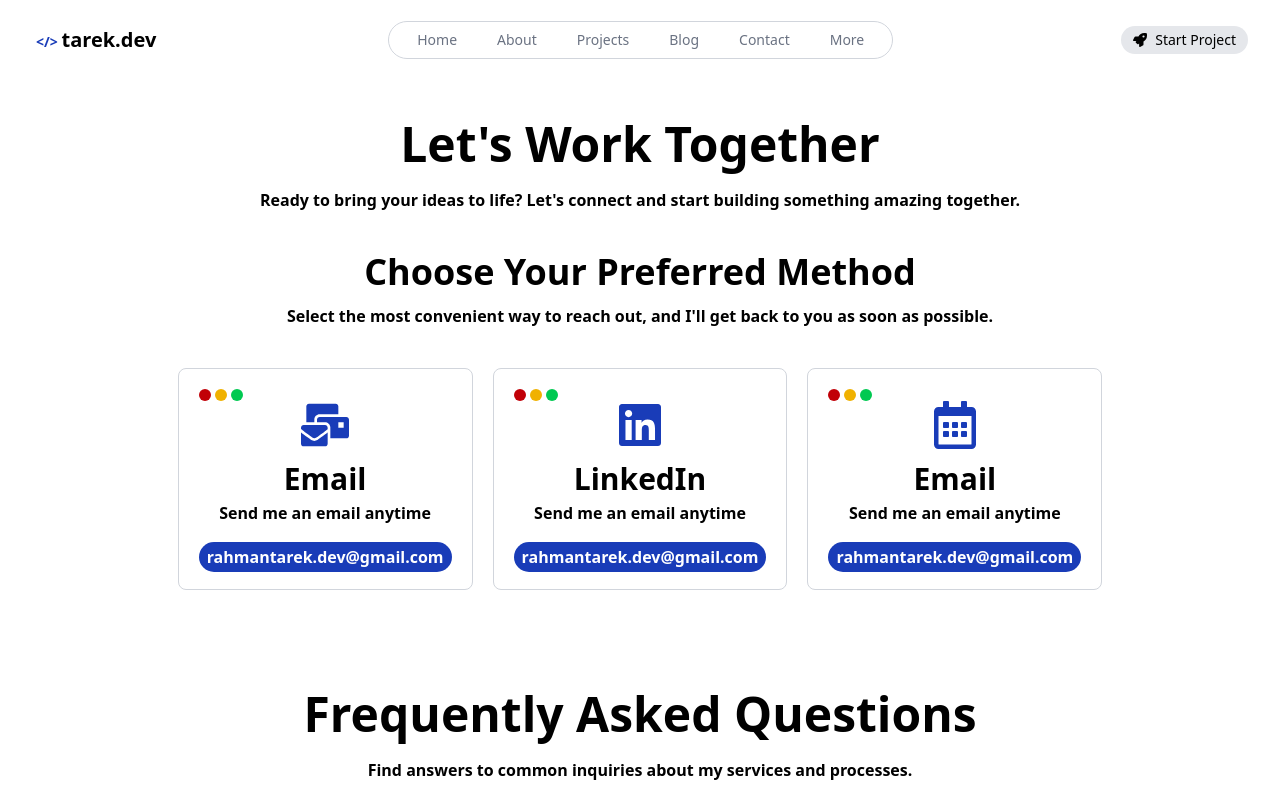
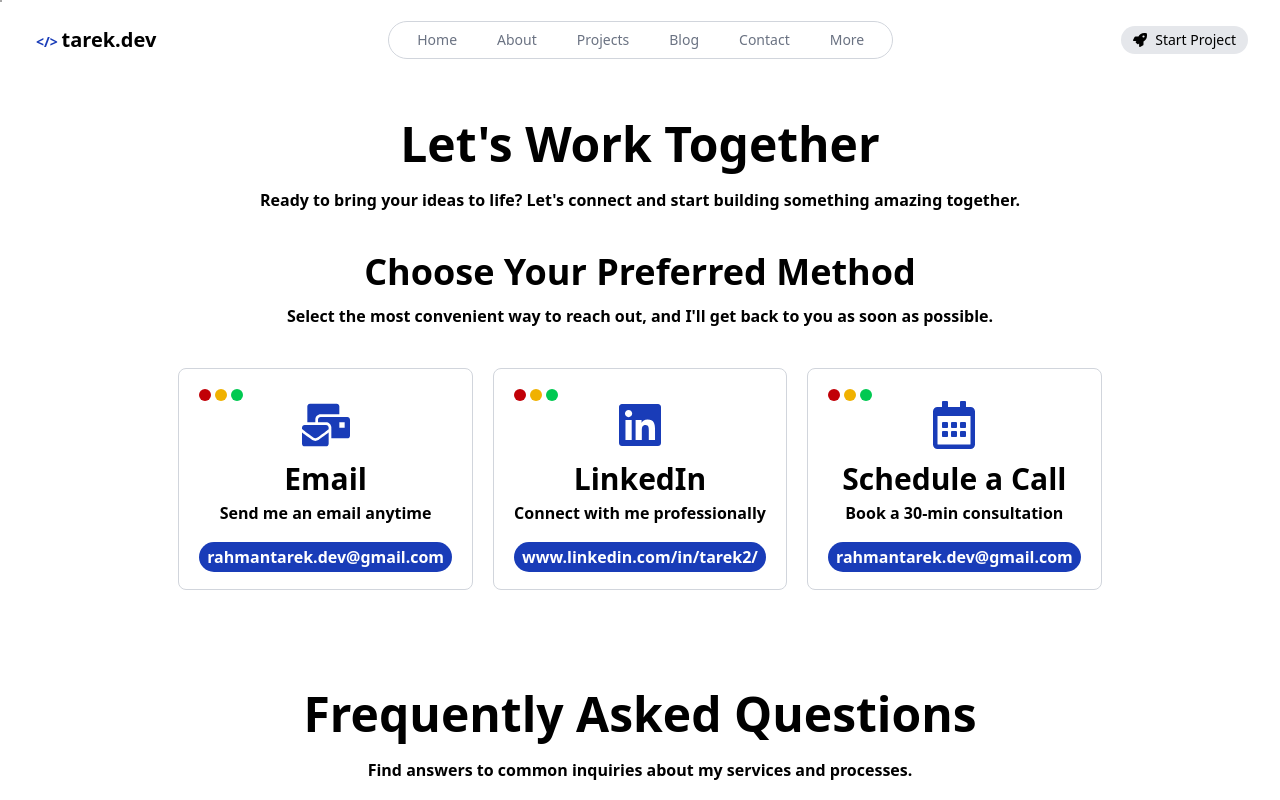
Before and after one commit to Tarek2099/my-portfolio, a React (Vite) app: page /startproject in a window 1280 px wide. Shown: the top 800 px of the page. Built offline with nearby package versions, Linux system fonts and the light colour scheme; the HTML template or start-up script is replaced by a standard one.

Commit message:
Added background pattern

```diff
--- a/src/App.tsx
+++ b/src/App.tsx
@@ -1,5 +1,5 @@
 import { BrowserRouter, Route, Routes } from "react-router-dom";
-import Layout from "./components/Layout";
+import Layout from "./layout/layout";
 import "./index.css";
 import Home from "./pages/Home";
 import Startproject from "./pages/Startproject";
@@ -17,4 +17,5 @@ const App = () => {
   );
 };
 
+
 export default App;
--- a/src/components/FAQ.tsx
+++ b/src/components/FAQ.tsx
@@ -9,7 +9,7 @@ interface AccordionItem {
 const FAQ = () => {
   return (
     <>
-      <div className="faq max-w-7xl mx-auto pt-10">
+      <div className="faq max-w-6xl mx-auto pt-10">
         <h1 className="text-xl font-bold md:text-5xl lg:text-5xl text-center">
           Frequently Asked Questions
         </h1>
--- a/src/components/Footer.tsx
+++ b/src/components/Footer.tsx
@@ -15,7 +15,7 @@ const Footer = () => {
         </li>
         <li>
           <a
-            href="https://linkedin.com/in/tarek209"
+            href="https://linkedin.com/in/tarek2"
             target="_blank"
             rel="noopener noreferrer"
           >
@@ -24,7 +24,7 @@ const Footer = () => {
         </li>
         <li>
           <a
-            href="https://twitter.com/Tarek2099"
+            href="https://x.com/tarek_mtrx"
             target="_blank"
             rel="noopener noreferrer"
           >
@@ -33,7 +33,7 @@ const Footer = () => {
         </li>
         <li>
           <a
-            href="https://facebook.com/tarek"
+            href="https://facebook.com/tarek.rahman.366471"
             target="_blank"
             rel="noopener noreferrer"
           >
--- a/src/components/Header.tsx
+++ b/src/components/Header.tsx
@@ -12,9 +12,9 @@ const Header = () => {
     <div className="header h-20 w-full max-w-7xl inset-x-0 mx-auto bg-transparent fixed z-5000 flex flex-row justify-between items-center py-4 px-8">
       <div className="logo">
         {/* <img className="w-10 h-10 rounded" src="/tarek.png" alt="Logo" /> */}
-        <h3 className="text-xl font-bold px-1 rounded-full cursor-pointer">
+        <Link className="text-xl font-bold px-1 rounded-full cursor-pointer" to={"/"}>
           <span className="text-blue-800 text-sm">{"</> "}</span>tarek.dev
-        </h3>
+        </Link>
       </div>
       <div className="nav border-1 hidden lg:block border-gray-300 px-3 py-2 rounded-full backdrop-blur-md">
         <ul className="flex flex-row justify-between items-center gap-2 text-gray-500 text-center text-sm">
@@ -28,7 +28,7 @@ const Header = () => {
           </li>
           <li>
             <Link
-              href="/about"
+              to="/about"
               className="focus:border-1 rounded-full  border-gray-300  px-4 py-1"
             >
               About
--- a/src/components/Layout.tsx
+++ /dev/null
@@ -1,15 +0,0 @@
-import { Outlet } from "react-router-dom";
-import Footer from "./Footer";
-import Header from "./Header";
-
-const Layout = () => {
-  return (
-    <>
-      <Header />
-      <Outlet />
-      <Footer />
-    </>
-  );
-};
-
-export default Layout;
--- a/src/index.css
+++ b/src/index.css
@@ -2,6 +2,7 @@
 
 @theme {
   @keyframes ping {
+
     75%,
     100% {
       transform: scale(2);
@@ -9,6 +10,7 @@
     }
   }
 }
+
 .slow-blinking-icon {
   animation: ping 2s cubic-bezier(0, 0, 0.2, 1) infinite;
 }
--- /dev/null
+++ b/src/layout/Layout.tsx
@@ -0,0 +1,18 @@
+import { Outlet } from "react-router-dom";
+import Footer from "../components/Footer";
+import Header from "../components/Header";
+
+const Layout = () => {
+  return (
+    <div className="min-h-screen w-full bg-[#ffffff] relative
+        bg-[radial-gradient(circle_at_1px_1px,rgba(0,0,0,0.35)_1px,transparent_0)]
+        bg-[length:70px_70px]
+        bg-fixed">
+      <Header />
+      <Outlet />
+      <Footer />
+    </div>
+  );
+};
+
+export default Layout;
--- a/src/pages/Startproject.tsx
+++ b/src/pages/Startproject.tsx
@@ -33,7 +33,7 @@ const Startproject = () => {
               <h1 className="text-xl md:3xl lg:text-3xl mt-3 mb-1">Email</h1>
               <p className="mb-5">Send me an email anytime</p>
               <Link
-              to=""
+                to="mailto:rahmantarek.dev@gmail.com"
                 className="px-2 py-1 rounded-full bg-blue-800 text-white"
               >
                 rahmantarek.dev@gmail.com
@@ -43,19 +43,19 @@ const Startproject = () => {
               <ThreeDot />
               <FaLinkedin className="w-10 md:w-12 lg:w-12 h-10 md:h-12 lg:h-12 mx-auto text-blue-800" />
               <h1 className="text-xl md:3xl lg:text-3xl mt-3 mb-1">LinkedIn</h1>
-            <p className="mb-5">Send me an email anytime</p>
+              <p className="mb-5">Connect with me professionally</p>
               <Link
-              to=""
+                to="https://www.linkedin.com/in/tarek2/"
                 className="px-2 py-1 rounded-full bg-blue-800 text-white"
               >
-              rahmantarek.dev@gmail.com
+                www.linkedin.com/in/tarek2/
               </Link>
             </div>
             <div className="text-center font-bold p-5 border-1 rounded-lg border-gray-300">
               <ThreeDot />
               <FaRegCalendarAlt className="w-10 md:w-12 lg:w-12 h-10 md:h-12 lg:h-12 mx-auto text-blue-800" />
-            <h1 className="text-xl md:3xl lg:text-3xl mt-3 mb-1">Email</h1>
-            <p className="mb-5">Send me an email anytime</p>
+              <h1 className="text-xl md:3xl lg:text-3xl mt-3 mb-1">Schedule a Call</h1>
+              <p className="mb-5">Book a 30-min consultation</p>
               <Link
                 to=""
                 className="px-2 py-1 rounded-full bg-blue-800 text-white"
```
Also changed, not shown: src/routs/Routs.tsx (added). Lines whose indentation alone changed are shown as unchanged.
